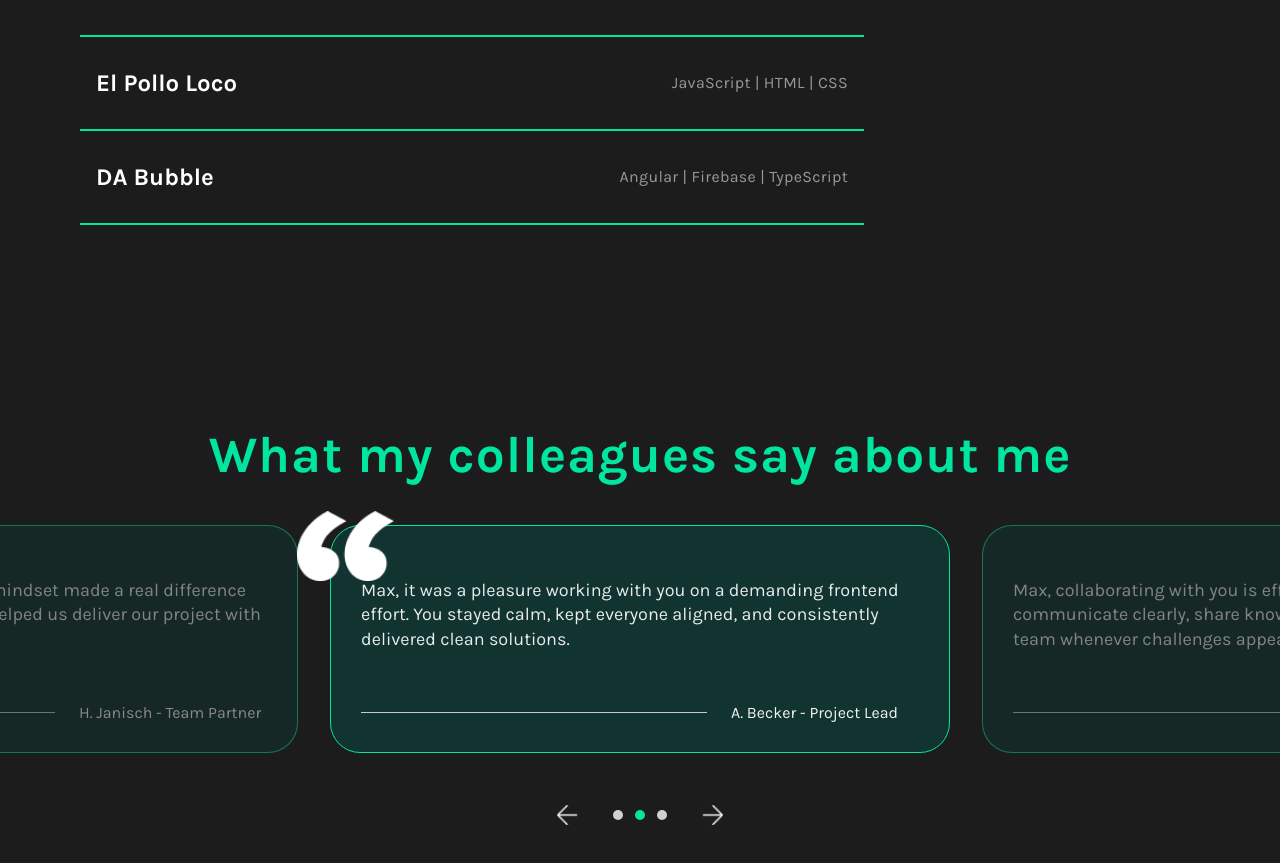
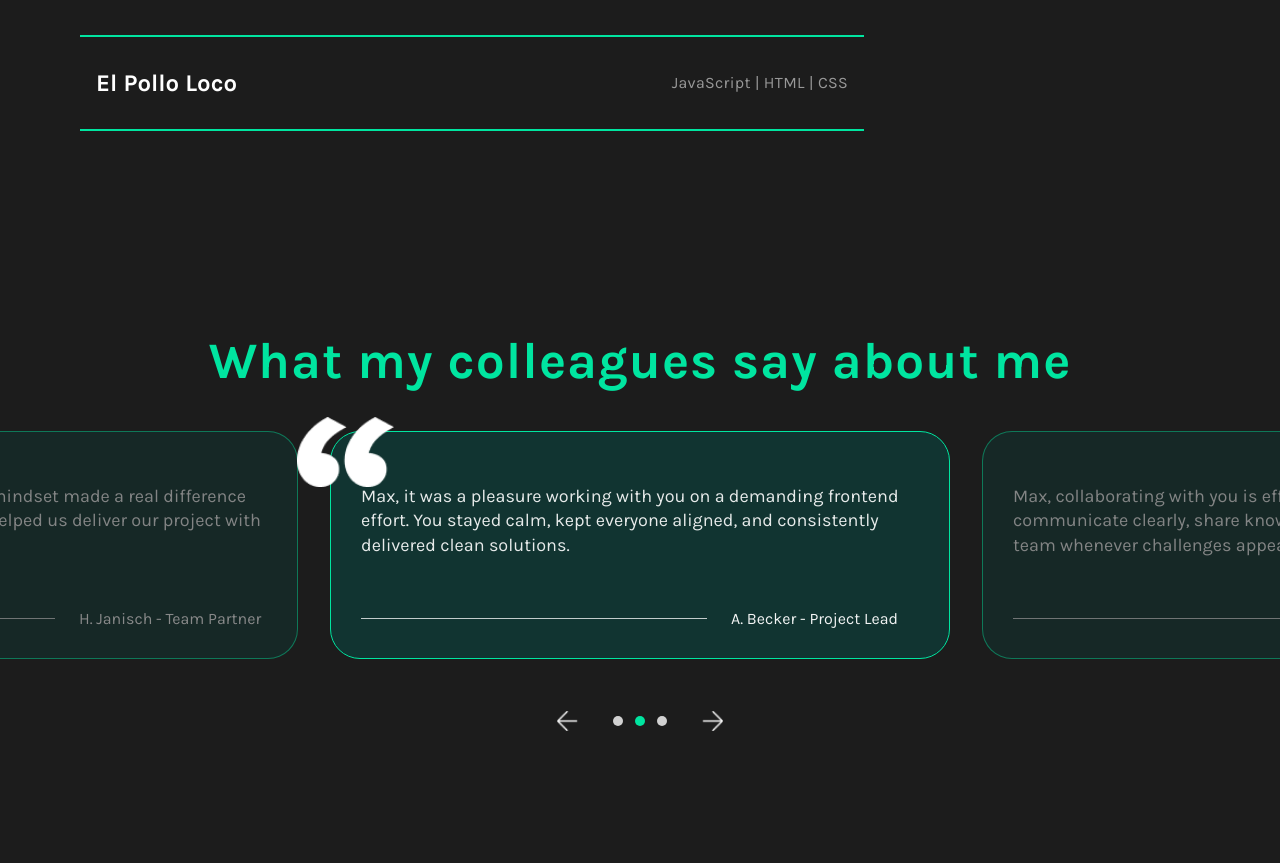
Before and after one commit to RushourZZ/da_copy_portfolio, an Angular app: page / in a window 1280 px wide. Shown: the part 2882-3745 px from the top of the page. Built offline with nearby package versions, Linux system fonts and the light colour scheme.

Commit message:
update join project links and remove da bubble entry

```diff
--- a/src/app/layout/components/projects/projects.ts
+++ b/src/app/layout/components/projects/projects.ts
@@ -43,8 +43,8 @@ export class Projects implements OnDestroy {
       techLine: 'CSS | HTML | Firebase | Angular | TypeScript',
       stack: [this.TECHS.css, this.TECHS.html, this.TECHS.firebase, this.TECHS.angular, this.TECHS.ts],
       image: 'assets/img/join.png',
-      github: 'https://github.com/',
-      live: 'https://example.com',
+      github: 'https://github.com/RushourZZ/join',
+      live: 'https://maxkipka.developerakademie.net/join/#/contacts',
       aboutDe: 'Task Manager im Kanban-System. Aufgaben erstellen, organisieren und per Drag-and-Drop verschieben.',
       aboutEn: 'Task manager inspired by the Kanban system. Create, organize, and move tasks with drag and drop.',
     },
@@ -57,16 +57,6 @@ export class Projects implements OnDestroy {
       live: 'https://maxkipka.developerakademie.net/el_pollo_loco/index.html',
       aboutDe: '2D Jump-and-Run mit eigener Spiel-Logik, Kollisionen, Animationen und Soundsteuerung.',
       aboutEn: '2D jump-and-run game with custom logic, collisions, animations, and audio controls.',
-    },
-    {
-      name: 'DA Bubble',
-      techLine: 'Angular | Firebase | TypeScript',
-      stack: [this.TECHS.angular, this.TECHS.firebase, this.TECHS.ts],
-      image: 'assets/img/bubble.png',
-      github: 'https://github.com/',
-      live: 'https://example.com',
-      aboutDe: 'Chat-Anwendung mit Realtime-Nachrichten, Channels und moderner Angular-Architektur.',
-      aboutEn: 'Chat app with real-time messaging, channels, and a modern Angular architecture.',
     },
   ];
 
```
